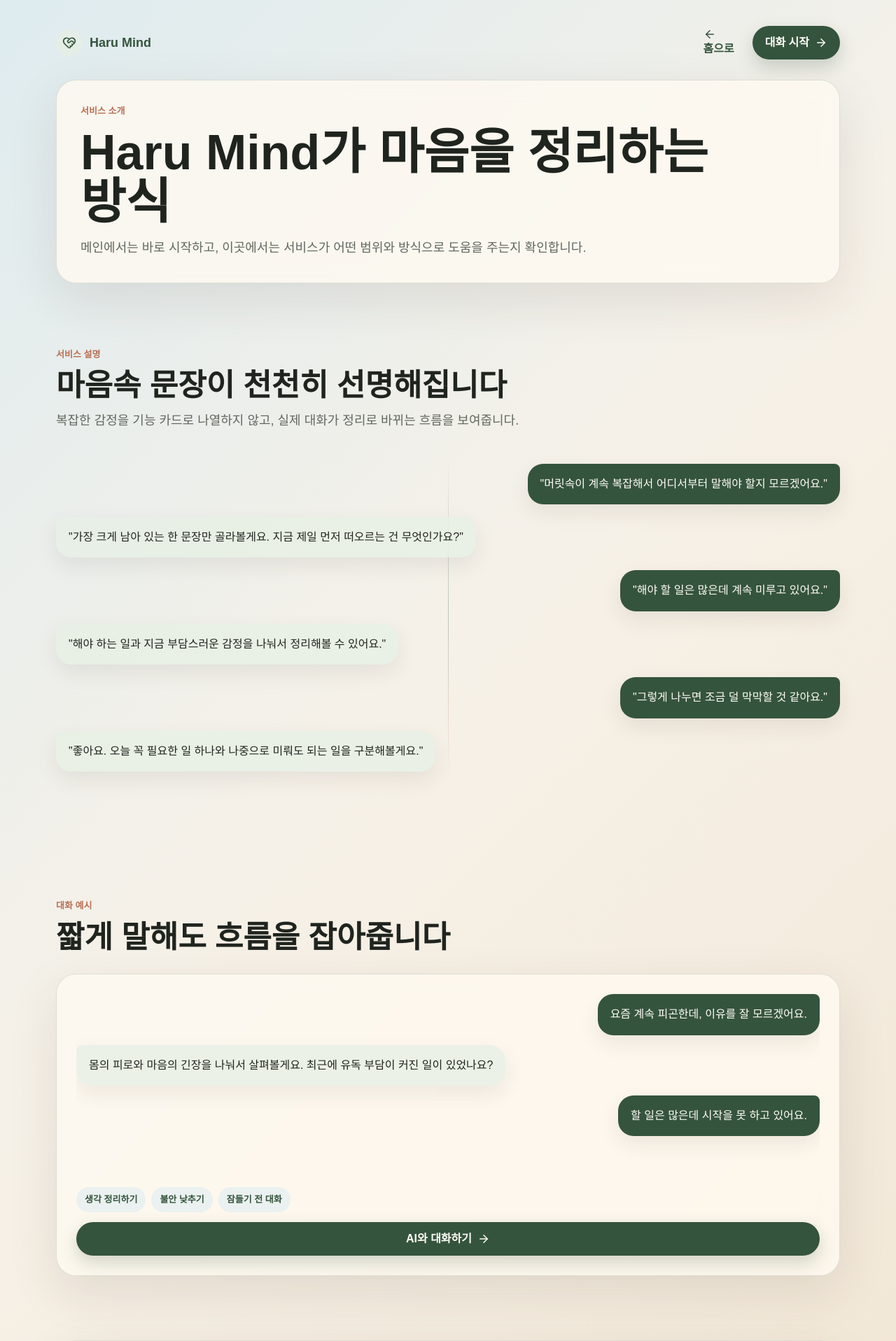
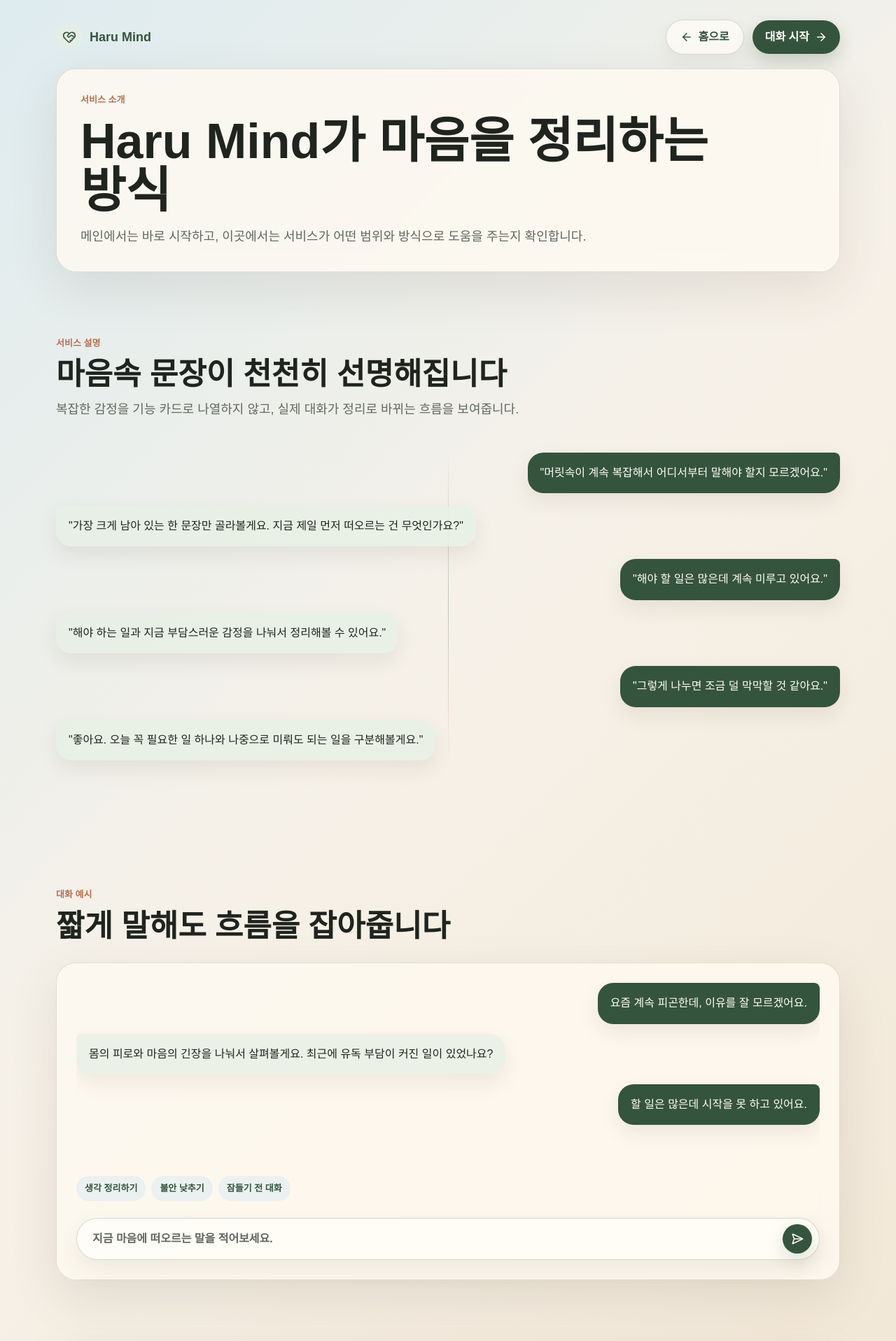
Before and after one commit to passionryu/myMentalCare, a Next.js app in the folder apps/web/: page /service in a window 1280 px wide. Shown: the top 1917 px of the page at 70% size. Built offline with nearby package versions, Linux system fonts and the light colour scheme.

Commit message:
[마이페이지 기능/플로우 구현] : 서비스 소개 버튼 UI 정리

```diff
--- a/apps/web/app/globals.css
+++ b/apps/web/app/globals.css
@@ -246,6 +246,25 @@
   padding: 12px 14px;
 }
 
+.nav-outline-button {
+  display: inline-flex;
+  align-items: center;
+  justify-content: center;
+  gap: 8px;
+  min-height: 50px;
+  border: 1px solid var(--theme-border-strong);
+  background: rgba(255, 253, 247, 0.72);
+  color: var(--theme-primary);
+  padding: 0 20px;
+  box-shadow: 0 10px 28px rgba(56, 43, 28, 0.06);
+}
+
+.nav-outline-button:hover {
+  border-color: var(--theme-accent-border);
+  background: var(--theme-surface);
+  box-shadow: 0 16px 38px rgba(56, 43, 28, 0.1);
+}
+
 .settings-shell {
   position: relative;
 }
@@ -649,6 +668,41 @@
   padding: 8px 12px;
   font-size: 13px;
   font-weight: 900;
+}
+
+.decorative-chat-input {
+  display: grid;
+  grid-template-columns: minmax(0, 1fr) auto;
+  align-items: center;
+  gap: 12px;
+  min-height: 58px;
+  margin-top: 10px;
+  border: 1px solid var(--theme-border-strong);
+  border-radius: 999px;
+  background: rgba(255, 253, 247, 0.86);
+  color: var(--muted);
+  padding: 8px 10px 8px 22px;
+  box-shadow: inset 0 1px 0 rgba(255, 255, 255, 0.72), 0 12px 34px rgba(56, 43, 28, 0.08);
+  pointer-events: none;
+}
+
+.decorative-chat-input span:first-child {
+  overflow: hidden;
+  text-overflow: ellipsis;
+  white-space: nowrap;
+  font-weight: 800;
+}
+
+.decorative-send-button {
+  display: inline-flex;
+  align-items: center;
+  justify-content: center;
+  width: 42px;
+  height: 42px;
+  border-radius: 999px;
+  background: var(--theme-primary);
+  color: #fffdf7;
+  box-shadow: 0 10px 24px rgba(53, 84, 61, 0.18);
 }
 
 .prompt-grid {
--- a/apps/web/app/page.tsx
+++ b/apps/web/app/page.tsx
@@ -128,7 +128,7 @@
           </div>
           {isAuthenticated ? (
             <div className="nav-actions">
-              <button className="ghost-button service-nav-button" type="button" onClick={() => router.push('/service')}>
+              <button className="ghost-button nav-outline-button service-nav-button" type="button" onClick={() => router.push('/service')}>
                 <BookOpen size={18} aria-hidden="true" />
                 서비스 소개
               </button>
@@ -136,18 +136,18 @@
                 <UserRound size={18} aria-hidden="true" />
                 마이페이지
               </button>
-              <button className="ghost-button logout-button" type="button" onClick={handleLogout}>
+              <button className="ghost-button nav-outline-button logout-button" type="button" onClick={handleLogout}>
                 <LogOut size={18} aria-hidden="true" />
                 로그아웃
               </button>
             </div>
           ) : (
             <div className="nav-actions">
-              <button className="ghost-button service-nav-button" type="button" onClick={() => router.push('/service')}>
+              <button className="ghost-button nav-outline-button service-nav-button" type="button" onClick={() => router.push('/service')}>
                 <BookOpen size={18} aria-hidden="true" />
                 서비스 소개
               </button>
-              <button className="ghost-button mobile-login-button" type="button" onClick={() => setAuthMode('login')}>
+              <button className="ghost-button nav-outline-button mobile-login-button" type="button" onClick={() => setAuthMode('login')}>
                 로그인
               </button>
               <button className="primary-button" type="button" onClick={() => setAuthMode('signup')}>
--- a/apps/web/app/service/page.tsx
+++ b/apps/web/app/service/page.tsx
@@ -1,6 +1,6 @@
 'use client'
 
-import { ArrowLeft, ArrowRight, BookOpen, HeartHandshake, Home, MessageCircle, ShieldCheck, UserRound } from 'lucide-react'
+import { ArrowLeft, ArrowRight, BookOpen, HeartHandshake, Home, MessageCircle, SendHorizontal, ShieldCheck, UserRound } from 'lucide-react'
 import { useRouter } from 'next/navigation'
 import { useEffect, useRef, useState } from 'react'
 
@@ -132,7 +132,7 @@
           <span>Haru Mind</span>
         </div>
         <div className="nav-actions">
-          <button className="ghost-button" type="button" onClick={() => router.push('/')}>
+          <button className="ghost-button nav-outline-button" type="button" onClick={() => router.push('/')}>
             <ArrowLeft size={18} aria-hidden="true" />
             홈으로
           </button>
@@ -188,10 +188,12 @@
             <span>불안 낮추기</span>
             <span>잠들기 전 대화</span>
           </div>
-          <button className="primary-button" type="button" onClick={handleOpenAiChat}>
-            AI와 대화하기
-            <ArrowRight size={18} aria-hidden="true" />
-          </button>
+          <div className="decorative-chat-input" aria-hidden="true">
+            <span>지금 마음에 떠오르는 말을 적어보세요.</span>
+            <span className="decorative-send-button">
+              <SendHorizontal size={18} aria-hidden="true" />
+            </span>
+          </div>
         </div>
       </section>
 
```
